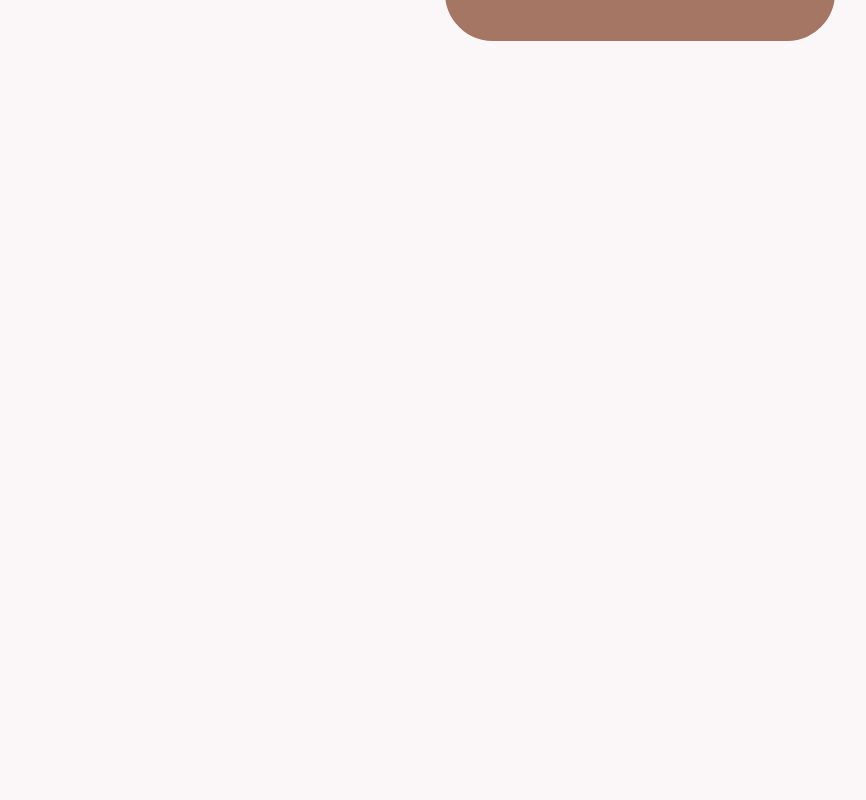
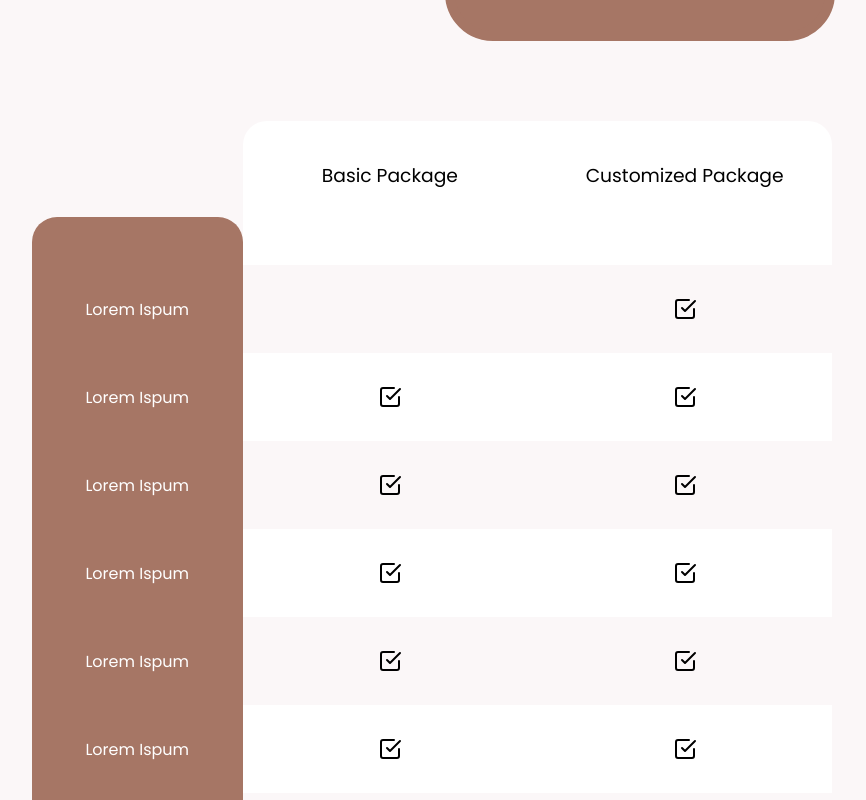
Before and after one commit to KrishnaDhingra/image-gallary-website, a React (Create React App) app: page /pricing in a window 1280 px wide. Shown: the part 980-1780 px from the top of the page, without its empty margins (208-1074 px from the left). Before the commit the page ends 1165 px from the top, so only its background shows below. Built offline with nearby package versions, Linux system fonts and the light colour scheme.

Commit message:
Made the what you get price chart in pricing page and also made it dynamic

```diff
--- a/src/components/pricing/pricing.js
+++ b/src/components/pricing/pricing.js
@@ -1,5 +1,6 @@
 import React from 'react'
 import { motion } from 'framer-motion'
+import WhatYouGetChart from './what-you-get-chart'
 import './pricing.css'
 
 function Pricing() {
@@ -38,6 +39,8 @@ function Pricing() {
           </div>
         </article>
       </section>
+
+      <WhatYouGetChart />
     </main>
   )
 }
--- /dev/null
+++ b/src/components/pricing/what-you-get-chart-data.js
@@ -0,0 +1,72 @@
+export const data = [
+  {
+    providing: 'Lorem Ispum',
+    isBasicPackageAvailable: false,
+    isCustomizedPackageAvailable: true,
+  },
+  {
+    providing: 'Lorem Ispum',
+    isBasicPackageAvailable: true,
+    isCustomizedPackageAvailable: true,
+  },
+  {
+    providing: 'Lorem Ispum',
+    isBasicPackageAvailable: true,
+    isCustomizedPackageAvailable: true,
+  },
+  {
+    providing: 'Lorem Ispum',
+    isBasicPackageAvailable: true,
+    isCustomizedPackageAvailable: true,
+  },
+  {
+    providing: 'Lorem Ispum',
+    isBasicPackageAvailable: true,
+    isCustomizedPackageAvailable: true,
+  },
+  {
+    providing: 'Lorem Ispum',
+    isBasicPackageAvailable: true,
+    isCustomizedPackageAvailable: true,
+  },
+  {
+    providing: 'Lorem Ispum',
+    isBasicPackageAvailable: true,
+    isCustomizedPackageAvailable: true,
+  },
+  {
+    providing: 'Lorem Ispum',
+    isBasicPackageAvailable: true,
+    isCustomizedPackageAvailable: true,
+  },
+  {
+    providing: 'Lorem Ispum',
+    isBasicPackageAvailable: true,
+    isCustomizedPackageAvailable: true,
+  },
+  {
+    providing: 'Lorem Ispum',
+    isBasicPackageAvailable: true,
+    isCustomizedPackageAvailable: true,
+  },
+  {
+    providing: 'Lorem Ispum',
+    isBasicPackageAvailable: false,
+    isCustomizedPackageAvailable: true,
+  },
+  {
+    providing: 'Lorem Ispum',
+    isBasicPackageAvailable: false,
+    isCustomizedPackageAvailable: true,
+  },
+  {
+    providing: 'Lorem Ispum',
+    isBasicPackageAvailable: false,
+    isCustomizedPackageAvailable: true,
+  },
+  {
+    providing: 'Lorem Ispum',
+    isBasicPackageAvailable: false,
+    isCustomizedPackageAvailable: true,
+  },
+]
--- /dev/null
+++ b/src/components/pricing/what-you-get-chart.css
@@ -0,0 +1,56 @@
+:root {
+  --main-bg-color: #a67665;
+  --coloums-height: 5.5rem;
+  --section-vertical-padding: 3rem;
+  --odd-columns-color: #fbf7f8;
+}
+.what-you-get-chart-container {
+  display: grid;
+  grid-template-columns: 1fr 1.4fr 1.4fr;
+  grid-template-rows: 6rem 1fr 5rem;
+  width: min(800px, 95%);
+}
+.what-you-get-sidebar {
+  padding-block: var(--section-vertical-padding);
+  grid-row: 2 / 3;
+  grid-column: 1 / 2;
+  background-color: var(--main-bg-color);
+  border-radius: 25px;
+}
+.basic-package-heading {
+  grid-column: 2 / 3;
+  grid-row: 1 / 2;
+}
+.customized-package-heading {
+  grid-column: 3 / -1;
+  grid-row: 1 / 2;
+}
+.what-you-get-sidebar > .sidebar-text-container {
+  height: var(--coloums-height);
+  display: flex;
+  justify-content: center;
+  align-items: center;
+  color: white;
+}
+.basic-package-availability .check-square,
+.customized-package-availability .check-square {
+  height: var(--coloums-height);
+  font-size: 1.5rem;
+  display: flex;
+}
+.basic-package-availability > div:nth-child(odd),
+.customized-package-availability > div:nth-child(odd) {
+  background-color: var(--odd-columns-color);
+}
+.basic-package-availability {
+  padding-block: var(--section-vertical-padding);
+  grid-row: 2 / -1;
+  grid-column: 2 / 3;
+  background-color: white;
+}
+.customized-package-availability {
+  padding-block: var(--section-vertical-padding);
+  grid-row: 2 / -1;
+  grid-column: 3 / -1;
+  background-color: white;
+}
--- /dev/null
+++ b/src/components/pricing/what-you-get-chart.js
@@ -0,0 +1,47 @@
+import React from 'react'
+import './what-you-get-chart.css'
+import { data } from './what-you-get-chart-data'
+import { FiCheckSquare } from 'react-icons/fi'
+
+function WhatYouGetChart() {
+  return (
+    <main className="what-you-get-chart-container">
+      <div className="what-you-get-sidebar">
+        {data.map((item) => (
+          <div className="sidebar-text-container">
+            <p className="text-center">{item.providing}</p>
+          </div>
+        ))}
+      </div>
+      <h3 className="basic-package-heading package-heading text-center rounded-tl-3xl bg-white pt-10">
+        Basic Package
+      </h3>
+      <section className="basic-package-availability rounded-bl-3xl">
+        {data.map((item) => {
+          return (
+            <div className="check-square">
+              {item.isBasicPackageAvailable && (
+                <FiCheckSquare className="mx-auto cursor-pointer" />
+              )}
+            </div>
+          )
+        })}
+      </section>
+      <h3 className="customized-package-heading package-heading text-center rounded-tr-3xl bg-white pt-10">
+        Customized Package
+      </h3>
+      <section className="customized-package-availability rounded-br-3xl">
+        {data.map((item) => {
+          return (
+            <div className="check-square">
+              {item.isCustomizedPackageAvailable && (
+                <FiCheckSquare className="mx-auto cursor-pointer" />
+              )}
+            </div>
+          )
+        })}
+      </section>
+    </main>
+  )
+}
+export default WhatYouGetChart
```
